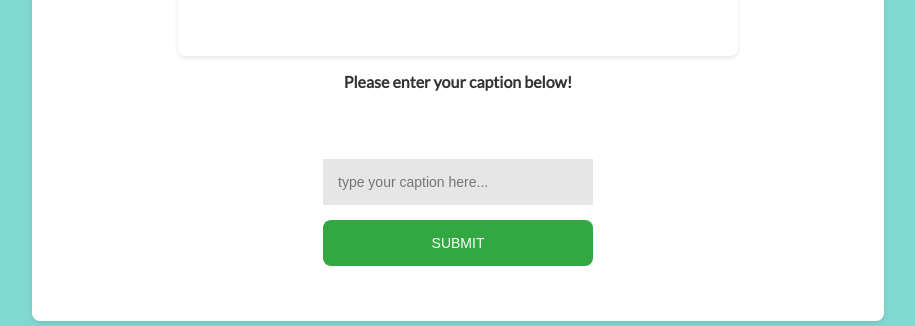
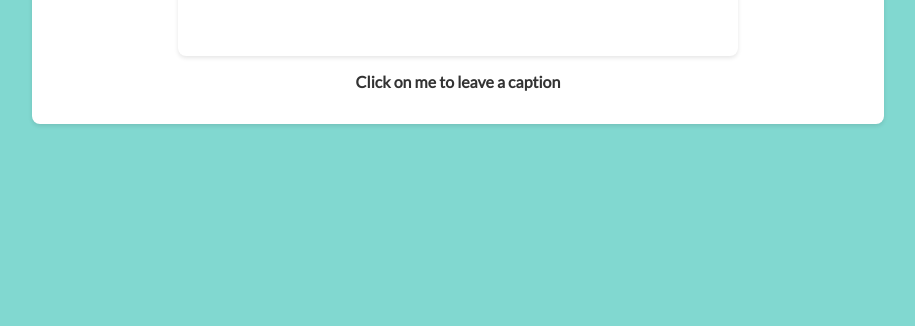
Before and after one commit to iskander-kapkayev/CC_Web_React, a React (Vite) app: page / in a window 1280 px wide. Shown: the part 585-911 px from the top of the page, without its empty margins (182-1097 px from the left). After the commit the page ends 800 px from the top, so only its background shows below. Built offline with nearby package versions, Linux system fonts and the light colour scheme; no server answers.

Commit message:
added a label

```diff
--- a/src/components/CaptionForm.js
+++ b/src/components/CaptionForm.js
@@ -82,11 +82,11 @@ function CaptionForm(props) {
 
     return (
         <div className="form-container">
-            {showCaptionForm ?
+            {!showCaptionForm ?
                 <h2 onClick={() => handleClick()}>Click on me to leave a caption</h2>
                 :
                 <div>
-                    <h2>Please enter your caption below!</h2>
+                    <label htmlFor="text">Please enter your caption below:</label>
                     <form id="nothing" onSubmit={submitNewCaption}>
                         <input type="text" id="text" value={text} placeholder="type your caption here..." onChange={handleText} required/>
                         <button type="submit" value="SUBMIT">SUBMIT</button>
```
